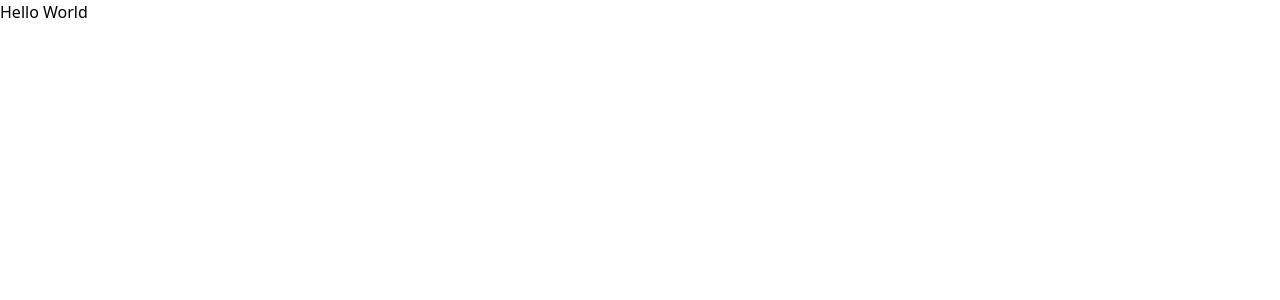
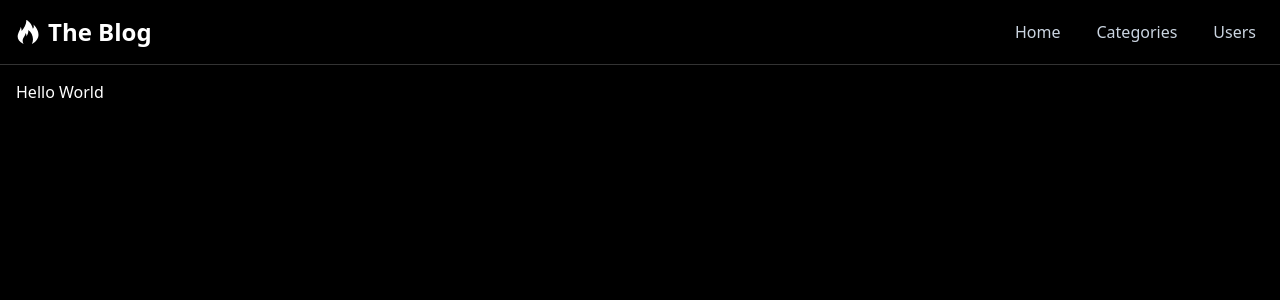
Before and after one commit to MuhammadUsamaAwan/next-sanity-blog, a Next.js app: page / in a window 1280 px wide. Shown: the top 300 px of the page. Built offline with nearby package versions, Linux system fonts and the light colour scheme.

Commit message:
header component

```diff
--- a/app/(user)/layout.tsx
+++ b/app/(user)/layout.tsx
@@ -1,10 +1,16 @@
+import Header from '@/components/Header';
 import '../globals.css';
 
 export default function RootLayout({ children }: { children: React.ReactNode }) {
   return (
     <html lang='en'>
       <head />
-      <body>{children}</body>
+      <body className='bg-black text-white'>
+        <Header />
+        <main className='pt-16'>
+          <div className='mx-auto p-4 lg:max-w-4xl xl:max-w-7xl'>{children}</div>
+        </main>
+      </body>
     </html>
   );
 }
--- /dev/null
+++ b/components/Header.tsx
@@ -0,0 +1,32 @@
+import Link from 'next/link';
+import { ImFire } from 'react-icons/im';
+
+export default function Header() {
+  return (
+    <header className='fixed top-0 w-full border-b border-white/20 bg-black/80 backdrop-blur-sm	backdrop-saturate-150'>
+      <nav className='mx-auto flex items-center justify-between p-4 lg:max-w-4xl xl:max-w-7xl'>
+        <Link href='/' className='flex items-center space-x-2 text-2xl font-semibold'>
+          <ImFire />
+          <span>The Blog</span>
+        </Link>
+        <ul className='flex items-center space-x-5'>
+          <li>
+            <Link href='/' className='p-2 text-slate-300 hover:text-white'>
+              Home
+            </Link>
+          </li>
+          <li>
+            <Link href='/' className='p-2 text-slate-300 hover:text-white'>
+              Categories
+            </Link>
+          </li>
+          <li>
+            <Link href='/' className='p-2 text-slate-300 hover:text-white'>
+              Users
+            </Link>
+          </li>
+        </ul>
+      </nav>
+    </header>
+  );
+}
```
